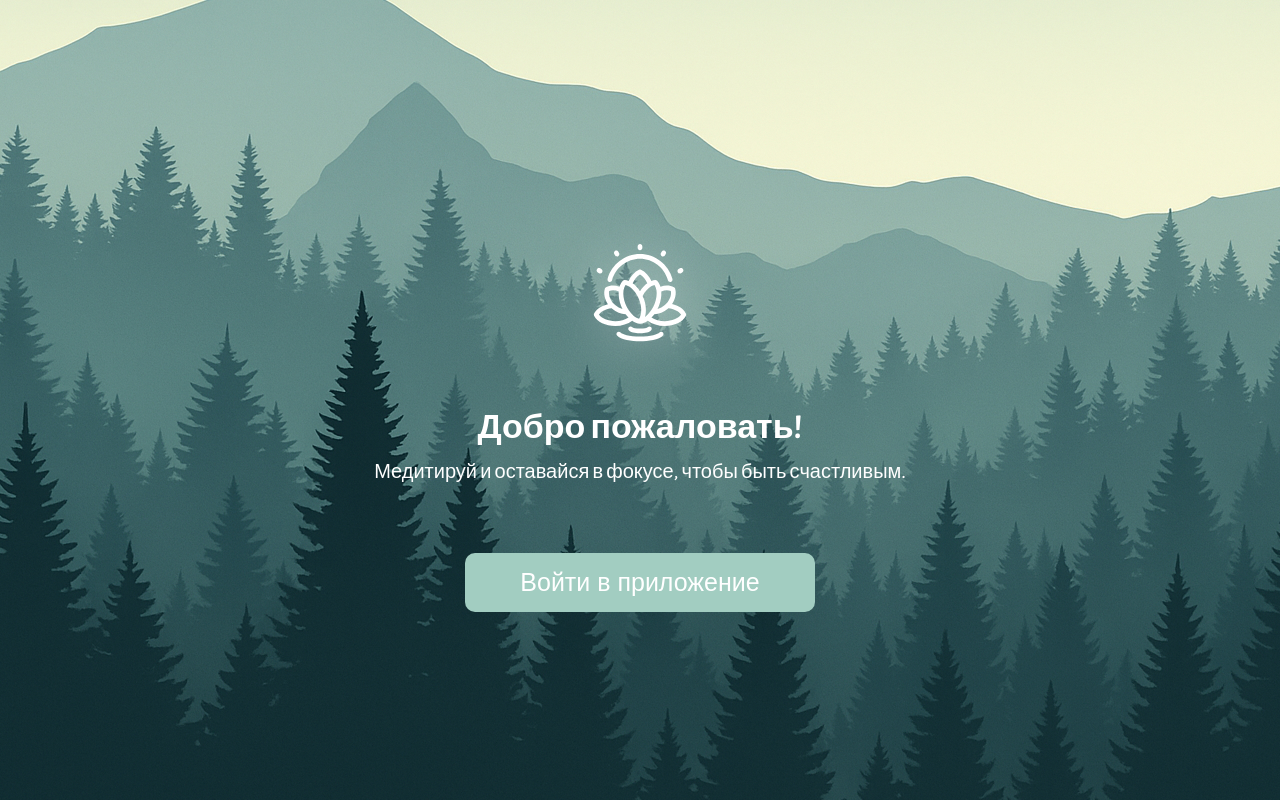
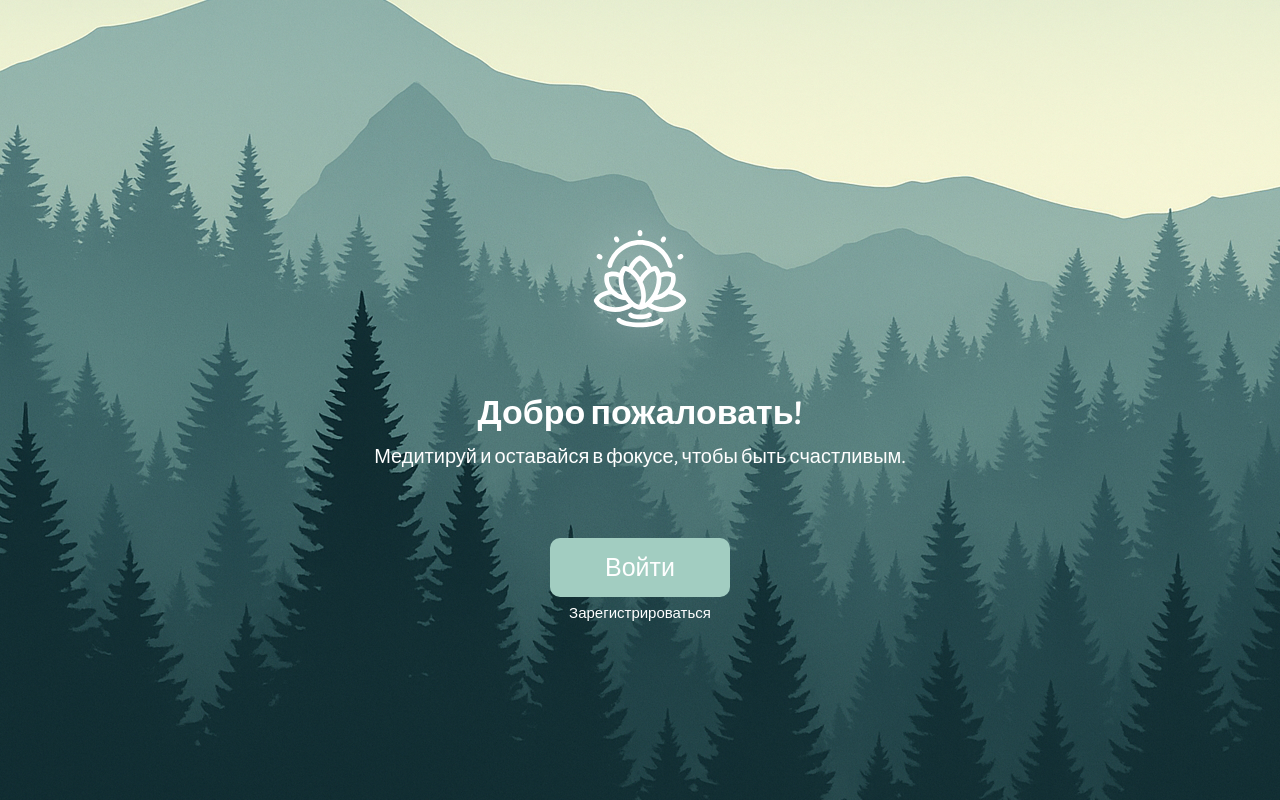
Before and after one commit to kolcman/Meditation, a Vue app: page / in a window 1280 px wide. Built offline with nearby package versions, Linux system fonts and the light colour scheme.

Commit message:
Финальные доработки.
Изменил окно логина и регистрации.

```diff
--- a/src/components/NavigationMenu.vue
+++ b/src/components/NavigationMenu.vue
@@ -38,7 +38,7 @@ const loginStore = useLoginStore()
 
 function logout() {
   loginStore.clearToken()
-  router.push({ name: 'auth' });
+  router.push({ name: 'start' });
 }
 
 </script>
--- a/src/routes.ts
+++ b/src/routes.ts
@@ -38,24 +38,25 @@ export const router = createRouter({
   history: createWebHistory(),
 });
 
-router.beforeEach((to) => {
+router.beforeEach((to, from, next) => {
   const loginStore = useLoginStore();
+  const counterStore = useCounterStore();
+
   const publicRoutes = ['start', 'reg', 'auth'];
   const isPublic = publicRoutes.includes(String(to.name));
   const isAuthenticated = Boolean(loginStore.getToken);
-  const counterStore = useCounterStore();
 
   if (isAuthenticated && isPublic) {
-    return { name: 'meditations' };
-  }
-  if (!isAuthenticated && !isPublic) {
-    return { name: 'auth' };
+    return next({ name: 'meditations' });
   }
 
-  if (to.name === 'timer') {
-    if (!counterStore.isStarted) {
-      return { name: 'meditations' };
-    }
+  if (!isAuthenticated && !isPublic) {
+    return next({ name: 'auth' });
   }
-  return true;
+
+  if (to.name === 'timer' && !counterStore.isStarted) {
+    return next({ name: 'meditations' });
+  }
+
+  return next();
 });
--- a/src/views/LoginView.vue
+++ b/src/views/LoginView.vue
@@ -5,6 +5,7 @@
       <InputString v-model="form.username" type="text" placeholder="Имя пользователя" />
       <InputString v-model="form.password" type="password" placeholder="Пароль" />
       <ButtonMain class="auth__btn">Войти в приложение</ButtonMain>
+      <span>Нет аккаунта? <RouterLink class="auth__link" to="/register">Зарегистрироваться</RouterLink></span>
       <p v-if="authError" class="auth__error">{{ authErrorText }}</p>
     </form>
   </div>
@@ -85,4 +86,15 @@ async function login(event: Event) {
   font-size: 24px;
   font-family: var(--font);
 }
+
+.auth__link {
+  color: var(--color-fg);
+  margin-left: 5px;
+  text-decoration: none;
+  cursor: pointer;
+}
+
+.auth__link:hover {
+  color: aquamarine;
+}
 </style>
--- a/src/views/StartView.vue
+++ b/src/views/StartView.vue
@@ -3,7 +3,8 @@
     <IconLogo class="start__logo" />
     <h1 class="start__title">Добро пожаловать!</h1>
     <p class="start__description">Медитируй и оставайся в фокусе, чтобы быть счастливым.</p>
-    <ButtonMain @click="redirectToMain">Войти в приложение</ButtonMain>
+    <ButtonMain class="start__btn" @click="redirectToLogin">Войти</ButtonMain>
+    <RouterLink class="start__link" to="/register">Зарегистрироваться</RouterLink>
   </div>
 </template>
 
@@ -14,9 +15,10 @@ import { useRouter } from 'vue-router';
 
 const router = useRouter()
 
-function redirectToMain() {
+function redirectToLogin() {
   router.push('/login')
 }
+
 
 </script>
 
@@ -50,4 +52,18 @@ function redirectToMain() {
   font-size: 20px;
   margin-bottom: 65px;
 }
+
+.start__btn {
+  margin-bottom: 5px;
+}
+
+.start__link {
+  color: var(--color-fg);
+  text-decoration: none;
+  cursor: pointer;
+}
+
+.start__link:hover {
+  color: aquamarine;
+}
 </style>
```
